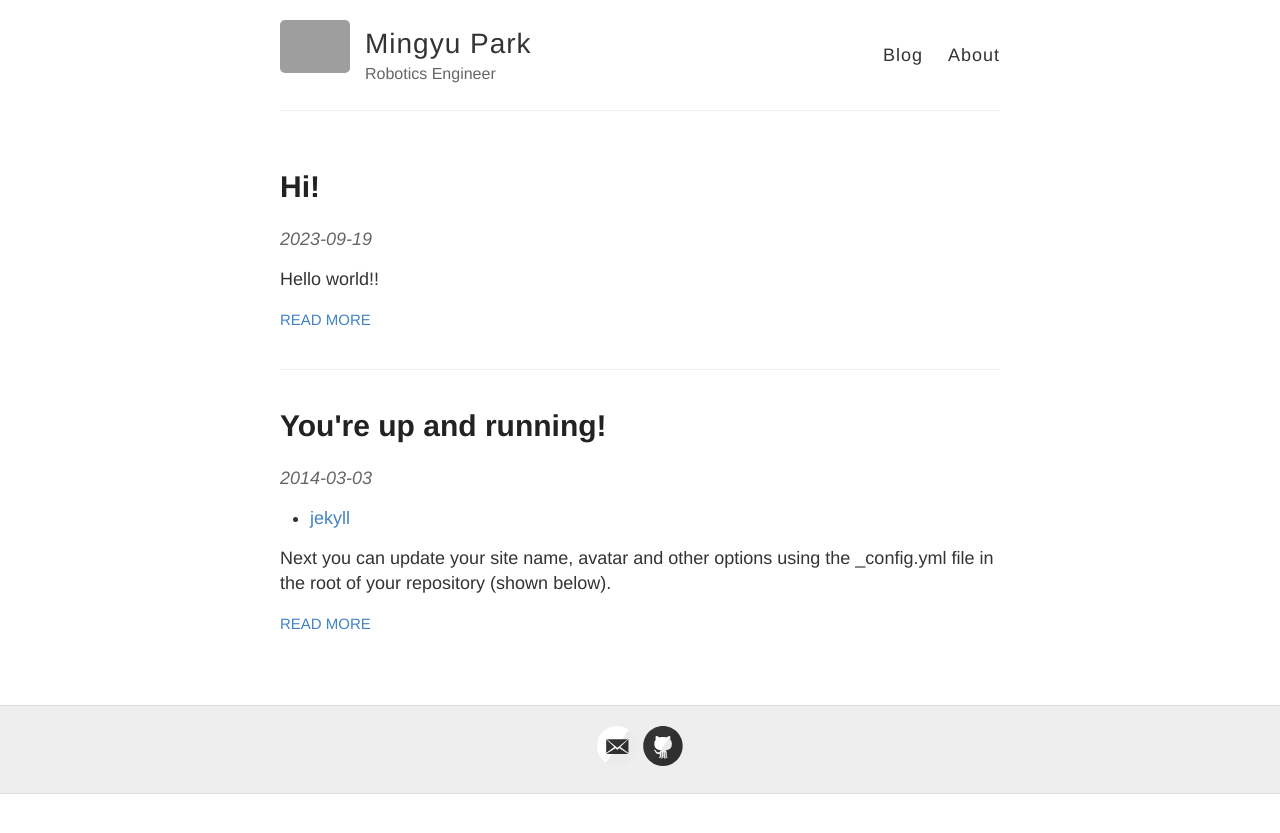
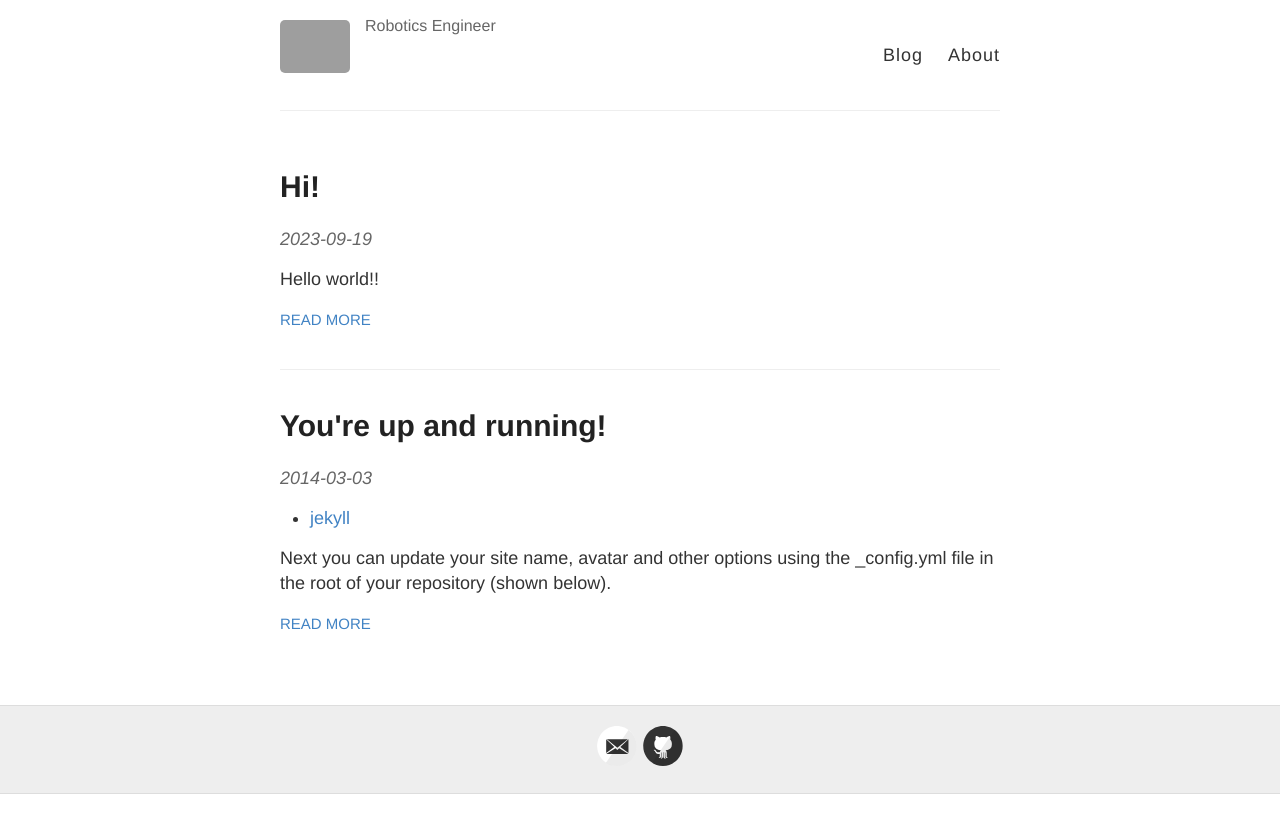
Before and after one commit to sitb157/sitb157.github.io-archive, a Jekyll site: the page built from index.html, in a window 1280 px wide. Shown: the top 833 px of the page. Built offline with Jekyll 4.4.1, drawn with Linux system fonts in a browser that asks for light colours; the list of posts is cut into pages by our own code; grey boxes are pictures that could not be loaded.

Commit message:
Update _config.yml

```diff
--- a/_config.yml
+++ b/_config.yml
@@ -3,7 +3,7 @@
 #
 
 # Name of your site (displayed in the header)
-name: Mingyu Park
+name:
 
 # Short bio or description (displayed in the header)
 description: Robotics Engineer
```
